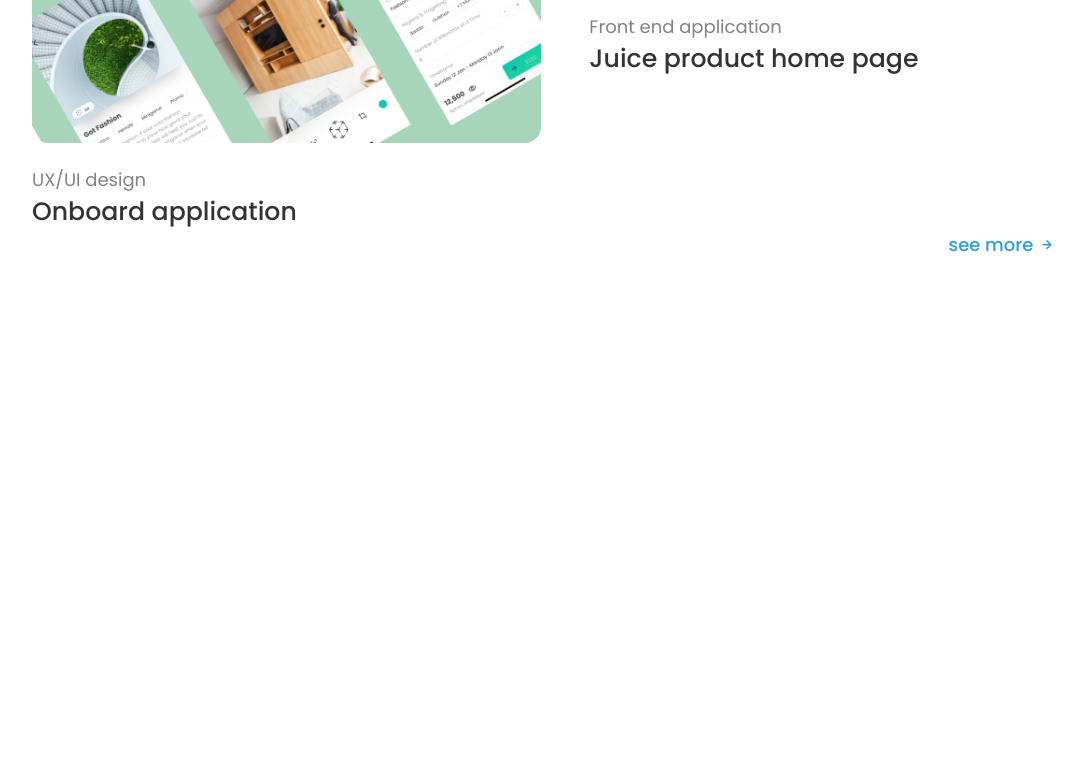
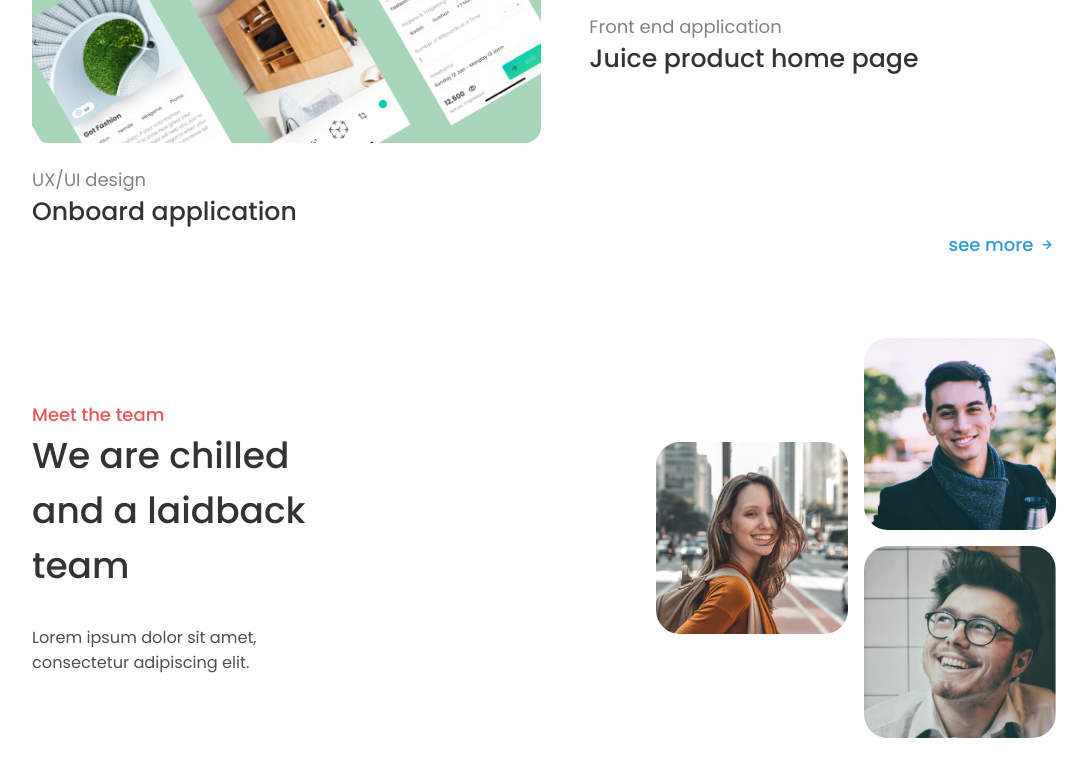
Before and after one commit to nushen96/devchallenges-edie-homepage, a plain HTML site: page index.html in a window 1280 px wide. Shown: the part 3522-4298 px from the top of the page, without its empty margins (96-1183 px from the left). Before the commit the page ends 3852 px from the top, so only its background shows below. Drawn offline with nearby package versions, Linux system fonts and the light colour scheme.

Commit message:
added team section

```diff
--- a/index.html
+++ b/index.html
@@ -117,7 +117,29 @@
           <h4 class="work-title">Juice product home page</h4>
         </div>
       </div>
-      <div class="more-works-link"><a href="#">see more <i class="uil uil-arrow-right"></i></a></div>
+      <div class="more-works-link">
+        <a href="#">see more <i class="uil uil-arrow-right"></i></a>
+      </div>
+    </section>
+    <section class="team-section">
+      <div class="team-title-container">
+        <span class="team-subtitle">Meet the team</span>
+        <h3 class="team-title">We are chilled and a laidback team</h3>
+        <p class="team-description">
+          Lorem ipsum dolor sit amet, consectetur adipiscing elit.
+        </p>
+      </div>
+      <div class="team-members-container">
+        <div class="team-member-image-box team-member1">
+          <img src="resources/images/person1.png" alt="" />
+        </div>
+        <div class="team-member-image-box team-member2">
+          <img src="resources/images/person2.png" alt="" />
+        </div>
+        <div class="team-member-image-box team-member3">
+          <img src="resources/images/person3.png" alt="" />
+        </div>
+      </div>
     </section>
   </body>
 </html>
--- a/resources/css/style.css
+++ b/resources/css/style.css
@@ -316,3 +316,66 @@ header {
     color: var(--main-color);
     font-weight: 500;
 }
+
+/*++++++++++++++++++ TEAM +++++++++++++++++++++*/
+.team-section {
+    display: flex;
+    justify-content: space-between;
+    align-items: center;
+}
+
+.team-title {
+    max-width: 8em;
+}
+
+.team-subtitle {
+    color: var(--red);
+    font-weight: 500;
+}
+
+.team-description {
+    font-size: 90%;
+    max-width: 15em;
+
+}
+
+.team-members-container {
+    display: grid;
+    grid-template-rows: repeat(4,auto);
+    grid-template-columns: auto auto;
+    row-gap: 1rem;
+    column-gap: 0.5rem;
+}
+
+.team-member-image-box {
+    width: 12rem;
+    height: 12rem;
+    border-radius: 1.5rem;
+    -webkit-border-radius: 1.5rem;
+    -moz-border-radius: 1.5rem;
+    -ms-border-radius: 1.5rem;
+    -o-border-radius: 1.5rem;
+}
+
+.team-member-image-box img {
+    width: 100%;
+    height: 100%;
+    border-radius: inherit;
+    -webkit-border-radius: inherit;
+    -moz-border-radius: inherit;
+    -ms-border-radius: inherit;
+    -o-border-radius: inherit;
+}
+
+.team-member-image-box {
+    grid-row: span 2;
+}
+
+.team-member1, .team-member2 {
+    grid-column:3;
+}
+
+.team-member3 {
+    grid-column: 1;
+    grid-row: 2 / span 2
+}
```
